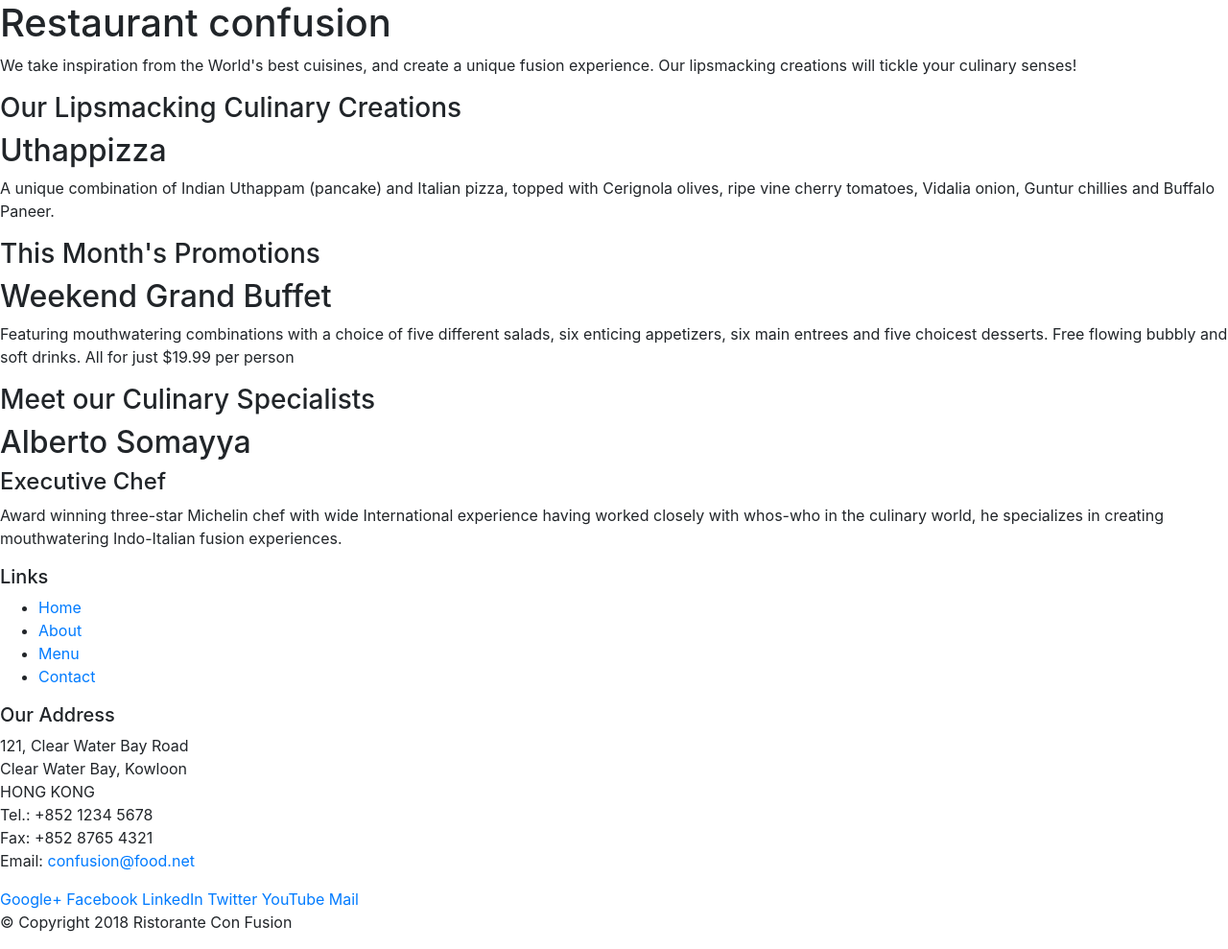
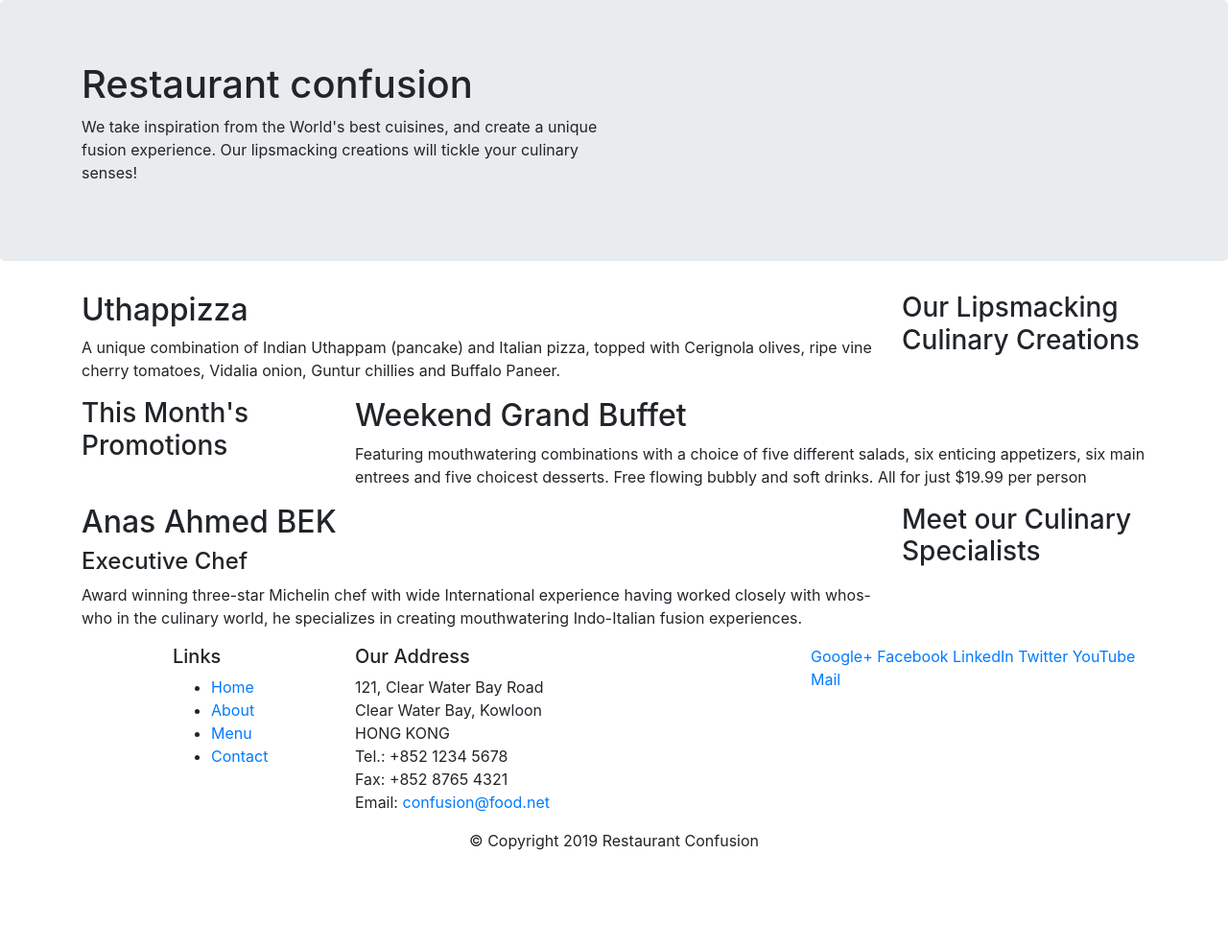
Before and after one commit to AbduQnauy/muppalaBootstrap, a website: page index.html in a window 1280 px wide. Shown: the whole page at 96% size. After the commit the page ends 904 px from the top, so only its background shows below. Drawn offline with nearby package versions, Linux system fonts and the light colour scheme.

Commit message:
Bootstrap Grid Part 1

```diff
--- a/index.html
+++ b/index.html
@@ -12,10 +12,10 @@
     <title>Document</title>
   </head>
   <body>
-    <header>
-      <div>
-        <div>
-          <div>
+    <header class="jumbotron">
+      <div class="container">
+        <div class="row">
+          <div class="col-12 col-sm-6">
             <h1>Restaurant confusion</h1>
             <p>
               We take inspiration from the World's best cuisines, and create a
@@ -23,17 +23,17 @@
               your culinary senses!
             </p>
           </div>
-          <div></div>
+          <div class="col-12 col-sm"></div>
         </div>
       </div>
     </header>
 
-    <div>
-      <div>
-        <div>
+    <div class="container">
+      <div class="row">
+        <div class="col-12 col-sm-4 order-sm-last col-md-3">
           <h3>Our Lipsmacking Culinary Creations</h3>
         </div>
-        <div>
+        <div class="col col-sm order-sm-first col-md">
           <h2>Uthappizza</h2>
           <p>
             A unique combination of Indian Uthappam (pancake) and Italian pizza,
@@ -43,11 +43,11 @@
         </div>
       </div>
 
-      <div>
-        <div>
+      <div class="row">
+        <div class="col-12 col-sm-4 col-md-3">
           <h3>This Month's Promotions</h3>
         </div>
-        <div>
+        <div class="col col-sm col-md">
           <h2>Weekend Grand Buffet</h2>
           <p>
             Featuring mouthwatering combinations with a choice of five different
@@ -58,12 +58,12 @@
         </div>
       </div>
 
-      <div>
-        <div>
+      <div class="row">
+        <div class="col-12 col-sm-4 order-sm-last col-md-3">
           <h3>Meet our Culinary Specialists</h3>
         </div>
-        <div>
-          <h2>Alberto Somayya</h2>
+        <div class="col col-sm order-sm-first col-md">
+          <h2>Anas Ahmed BEK</h2>
           <h4>Executive Chef</h4>
           <p>
             Award winning three-star Michelin chef with wide International
@@ -76,9 +76,9 @@
     </div>
 
     <footer>
-      <div>
-        <div>
-          <div>
+      <div class="container">
+        <div class="row">
+          <div class="col-4 offset-1 col-sm-2">
             <h5>Links</h5>
             <ul>
               <li><a href="#">Home</a></li>
@@ -87,7 +87,7 @@
               <li><a href="#">Contact</a></li>
             </ul>
           </div>
-          <div>
+          <div class="col-7 col-sm-5">
             <h5>Our Address</h5>
             <address>
               121, Clear Water Bay Road<br />
@@ -98,7 +98,7 @@
               Email: <a href="mailto:confusion@food.net">confusion@food.net</a>
             </address>
           </div>
-          <div>
+          <div class="col-12 col-sm-4">
             <div>
               <a href="http://google.com/+">Google+</a>
               <a href="http://www.facebook.com/profile.php?id=">Facebook</a>
@@ -109,9 +109,9 @@
             </div>
           </div>
         </div>
-        <div>
-          <div>
-            <p>© Copyright 2018 Ristorante Con Fusion</p>
+        <div class="row justify-content-center">
+          <div class="col-auto">
+            <p>© Copyright 2019 Restaurant Confusion</p>
           </div>
         </div>
       </div>
```
